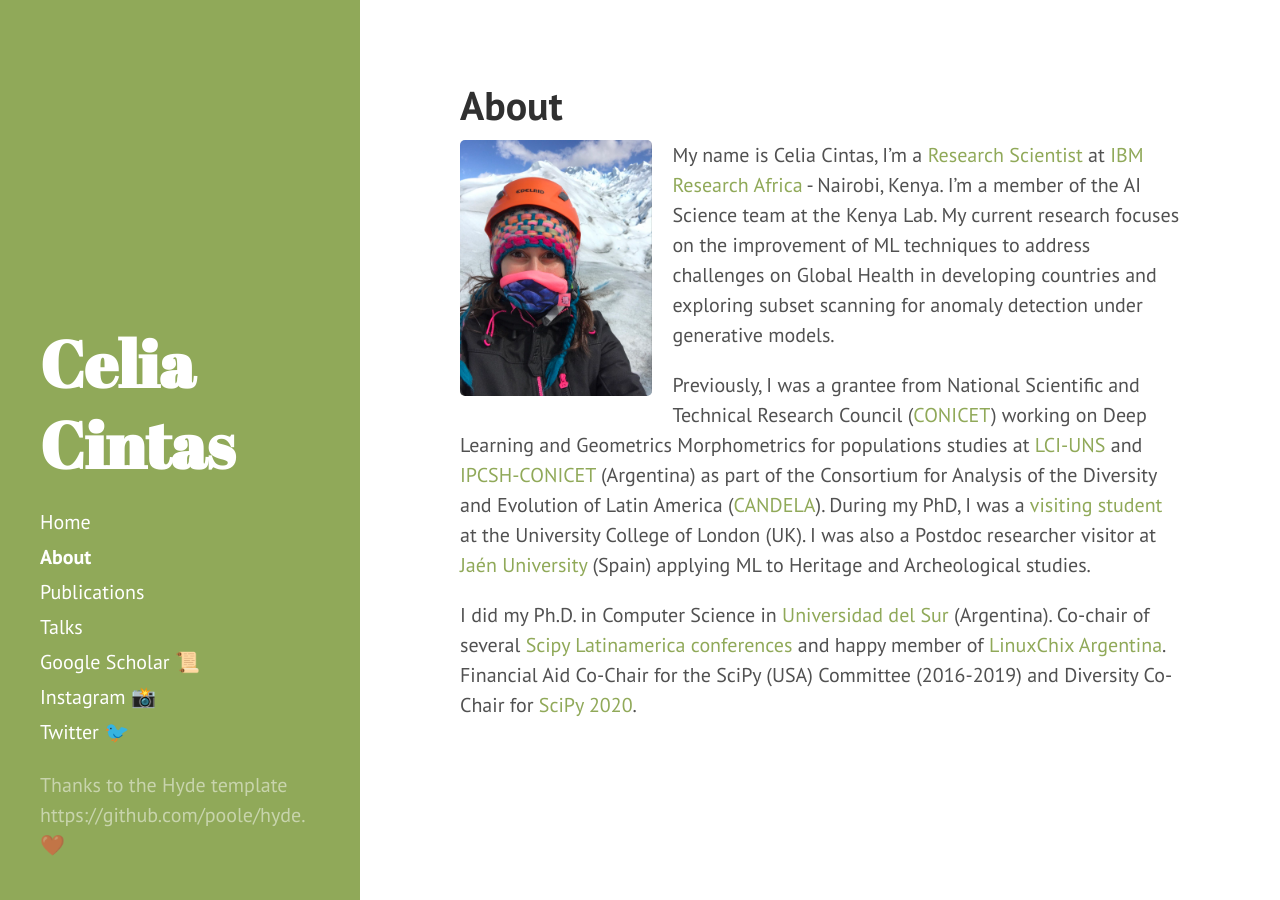
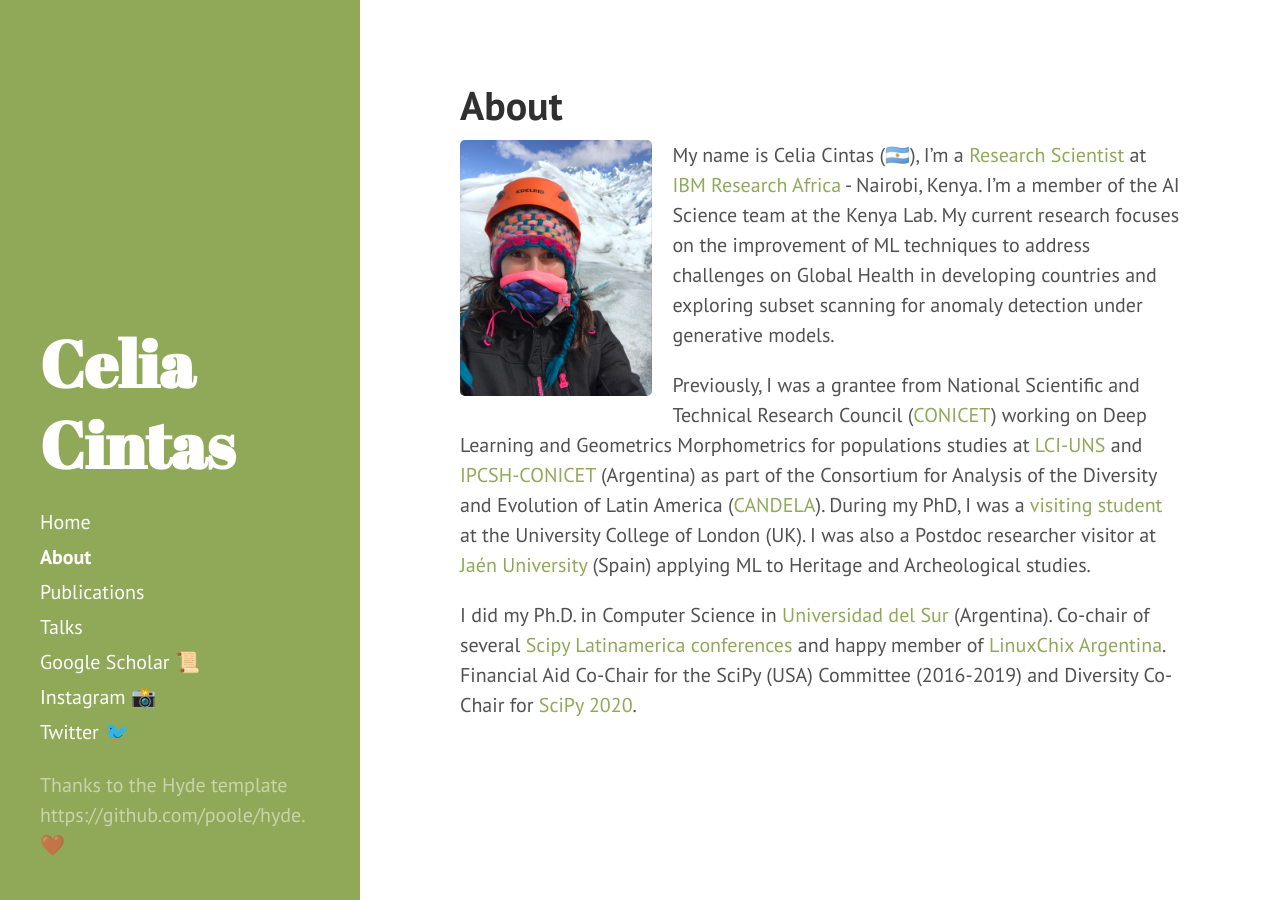
Before and after one commit to celiacintas/celiacintas.github.io, a Jekyll site: the page built from about.md, in a window 1280 px wide. Built offline with Jekyll 4.4.1, drawn with Linux system fonts in a browser that asks for light colours.

Commit message:
Update about.md

```diff
--- a/about.md
+++ b/about.md
@@ -3,7 +3,7 @@ layout: page
 title: About
 ---
 
-![Profile Pic](/public/profile_pic.JPG){:height="256px" style="float: left; margin-right: 1em"} My name is Celia Cintas, I'm a [Research Scientist](https://researcher.watson.ibm.com/researcher/view.php?person=ibm-Celia.Cintas) at [IBM Research Africa](https://www.research.ibm.com/labs/africa/) - Nairobi, Kenya. I'm a member of the AI Science team at the Kenya Lab. My current research focuses on the improvement of ML techniques to address challenges on Global Health in developing countries and exploring subset scanning for anomaly detection under generative models.
+![Profile Pic](/public/profile_pic.JPG){:height="256px" style="float: left; margin-right: 1em"} My name is Celia Cintas (🇦🇷), I'm a [Research Scientist](https://researcher.watson.ibm.com/researcher/view.php?person=ibm-Celia.Cintas) at [IBM Research Africa](https://www.research.ibm.com/labs/africa/) - Nairobi, Kenya. I'm a member of the AI Science team at the Kenya Lab. My current research focuses on the improvement of ML techniques to address challenges on Global Health in developing countries and exploring subset scanning for anomaly detection under generative models.
 
 Previously, I was a grantee from National Scientific and Technical Research Council ([CONICET](https://www.conicet.gov.ar/?lan=en)) working on Deep Learning and Geometrics Morphometrics for populations studies at [LCI-UNS](https://imaglabs.org/) and [IPCSH-CONICET](https://ipcsh.conicet.gov.ar/) (Argentina) as part of the Consortium for Analysis of the Diversity and Evolution of Latin America ([CANDELA](https://www.ucl.ac.uk/biosciences/departments/genetics-evolution-and-environment/candela/)).  During my PhD, I was a [visiting student](https://www.ucl.ac.uk/biosciences/subject-specific-taught-modules/human-population-genetics/people) at the University College of London (UK). I was also a Postdoc researcher visitor at [Jaén University](https://www.ujaen.es/en) (Spain) applying ML to Heritage and Archeological studies.
 
```
